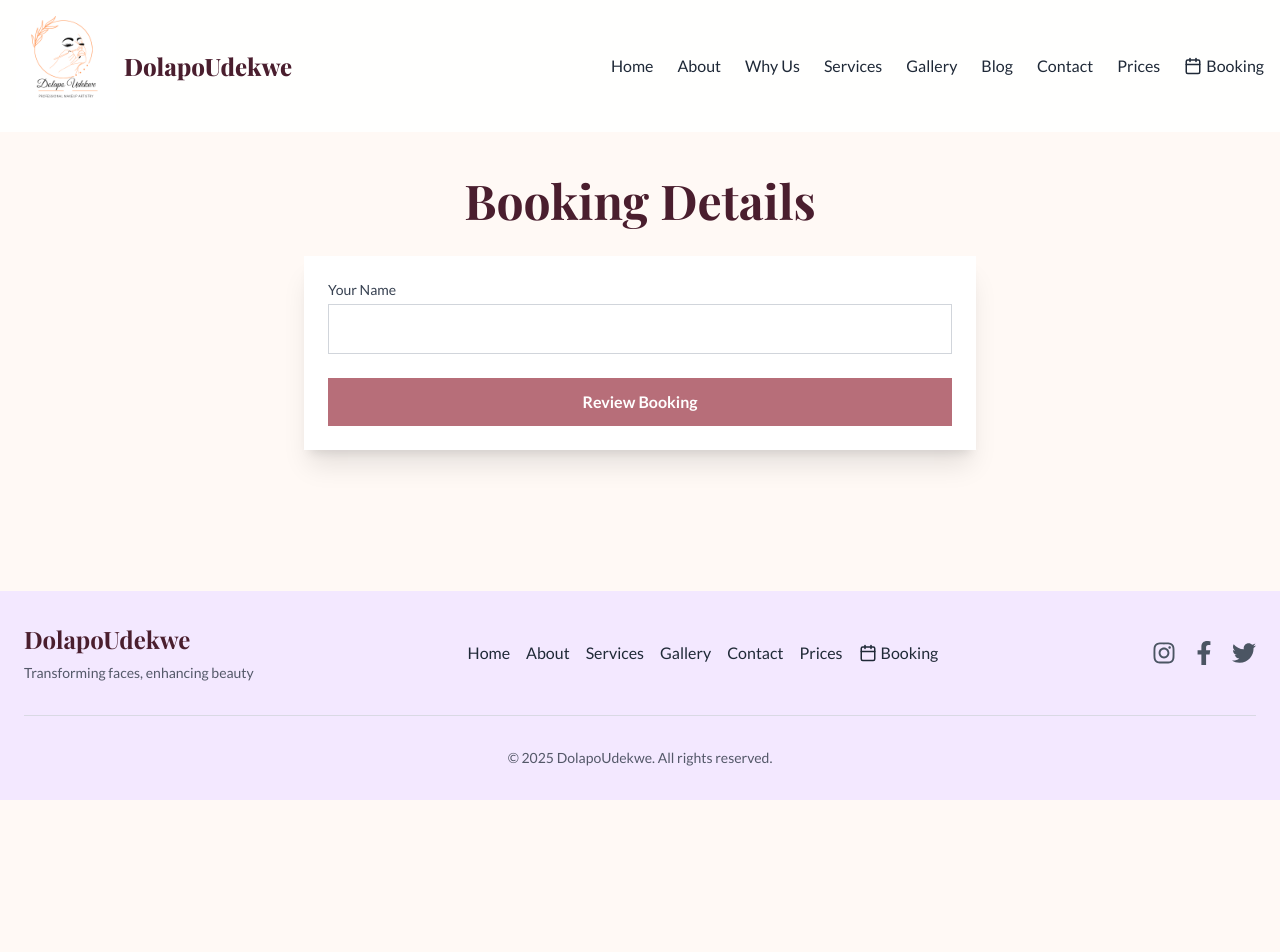
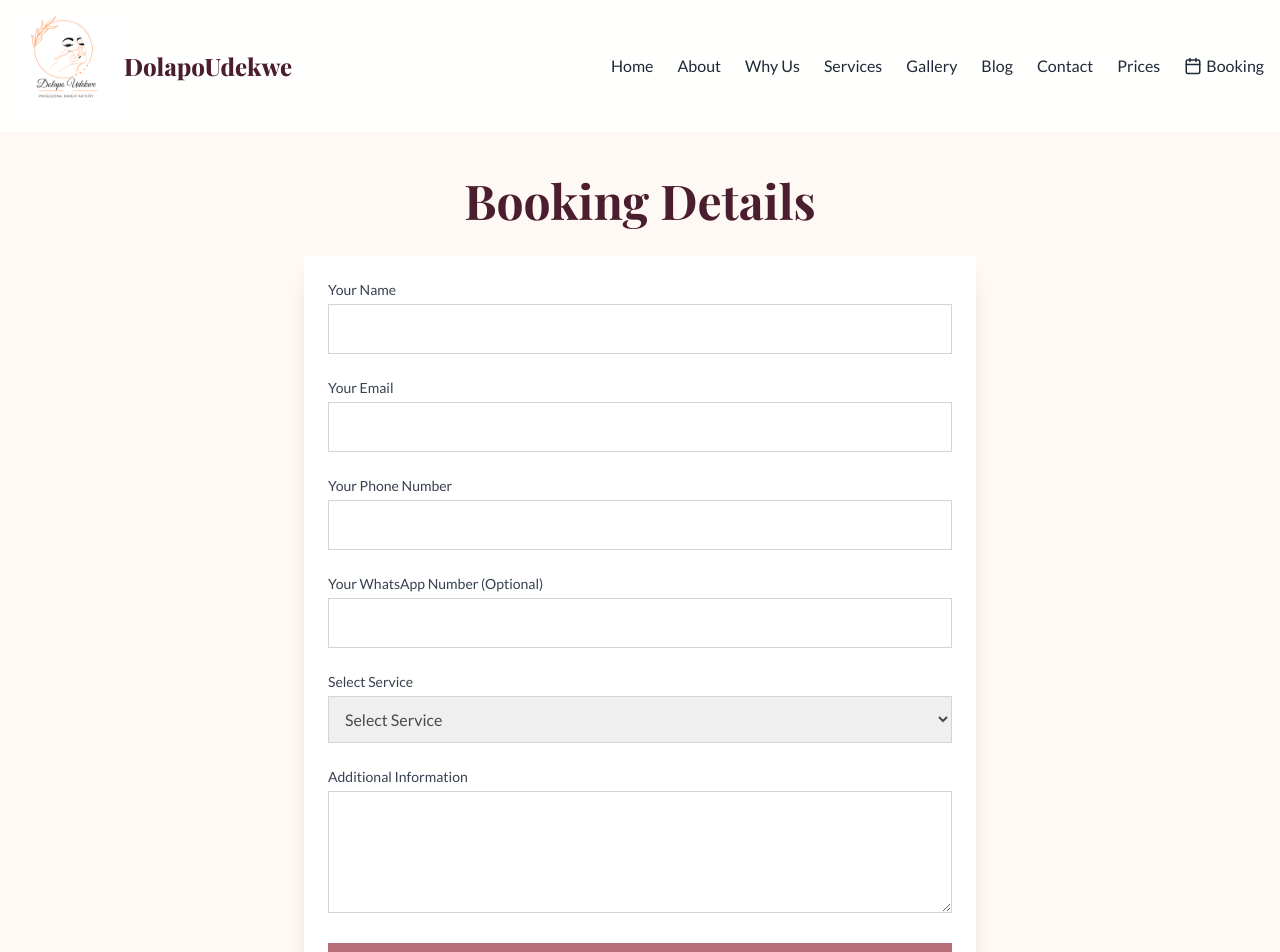
Before and after one commit to officialmelvinp/makeup_website, a Next.js app: page /booking/form in a window 1280 px wide. Shown: the top 952 px of the page. Before the commit the page ends 800 px from the top, so only its background shows below. Built offline with nearby package versions, Linux system fonts and the light colour scheme; a web font is replaced by a local one.

Commit message:
Fix booking pages and resolve build errors

```diff
--- a/app/booking/form/BookingFormContent.js
+++ b/app/booking/form/BookingFormContent.js
@@ -57,7 +57,79 @@ export default function BookingFormContent() {
           required
         />
       </div>
-      {/* Add other form fields here */}
+      <div>
+        <label htmlFor="email" className="block text-sm font-medium text-gray-700 mb-1">
+          Your Email
+        </label>
+        <input
+          type="email"
+          id="email"
+          name="email"
+          value={formData.email}
+          onChange={handleInputChange}
+          className="w-full p-3 border border-gray-300 rounded-md focus:outline-none focus:ring-2 focus:ring-rose-gold"
+          required
+        />
+      </div>
+      <div>
+        <label htmlFor="phone" className="block text-sm font-medium text-gray-700 mb-1">
+          Your Phone Number
+        </label>
+        <input
+          type="tel"
+          id="phone"
+          name="phone"
+          value={formData.phone}
+          onChange={handleInputChange}
+          className="w-full p-3 border border-gray-300 rounded-md focus:outline-none focus:ring-2 focus:ring-rose-gold"
+          required
+        />
+      </div>
+      <div>
+        <label htmlFor="whatsapp" className="block text-sm font-medium text-gray-700 mb-1">
+          Your WhatsApp Number (Optional)
+        </label>
+        <input
+          type="tel"
+          id="whatsapp"
+          name="whatsapp"
+          value={formData.whatsapp}
+          onChange={handleInputChange}
+          className="w-full p-3 border border-gray-300 rounded-md focus:outline-none focus:ring-2 focus:ring-rose-gold"
+        />
+      </div>
+      <div>
+        <label htmlFor="service" className="block text-sm font-medium text-gray-700 mb-1">
+          Select Service
+        </label>
+        <select
+          id="service"
+          name="service"
+          value={formData.service}
+          onChange={handleInputChange}
+          className="w-full p-3 border border-gray-300 rounded-md focus:outline-none focus:ring-2 focus:ring-rose-gold"
+          required
+        >
+          <option value="">Select Service</option>
+          <option value="Bridal Makeup">Bridal Makeup</option>
+          <option value="Special Event Makeup">Special Event Makeup</option>
+          <option value="Photoshoot Makeup">Photoshoot Makeup</option>
+          <option value="Makeup Lesson">Makeup Lesson</option>
+        </select>
+      </div>
+      <div>
+        <label htmlFor="message" className="block text-sm font-medium text-gray-700 mb-1">
+          Additional Information
+        </label>
+        <textarea
+          id="message"
+          name="message"
+          value={formData.message}
+          onChange={handleInputChange}
+          className="w-full p-3 border border-gray-300 rounded-md focus:outline-none focus:ring-2 focus:ring-rose-gold"
+          rows="4"
+        ></textarea>
+      </div>
       <button
         type="submit"
         className="w-full p-3 bg-rose-gold text-white rounded-md font-semibold hover:bg-rose-gold-dark transition-colors duration-300"
```
